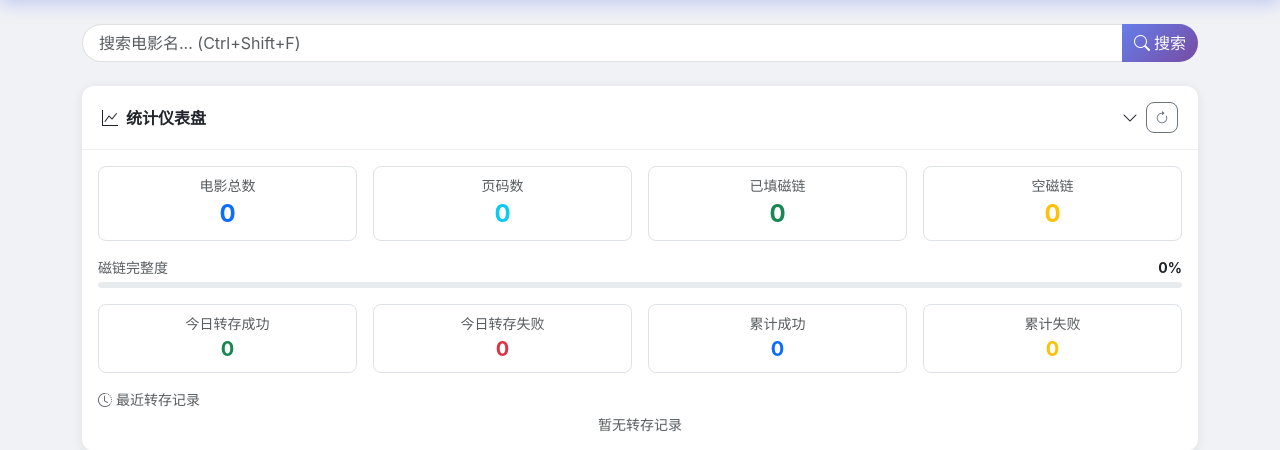
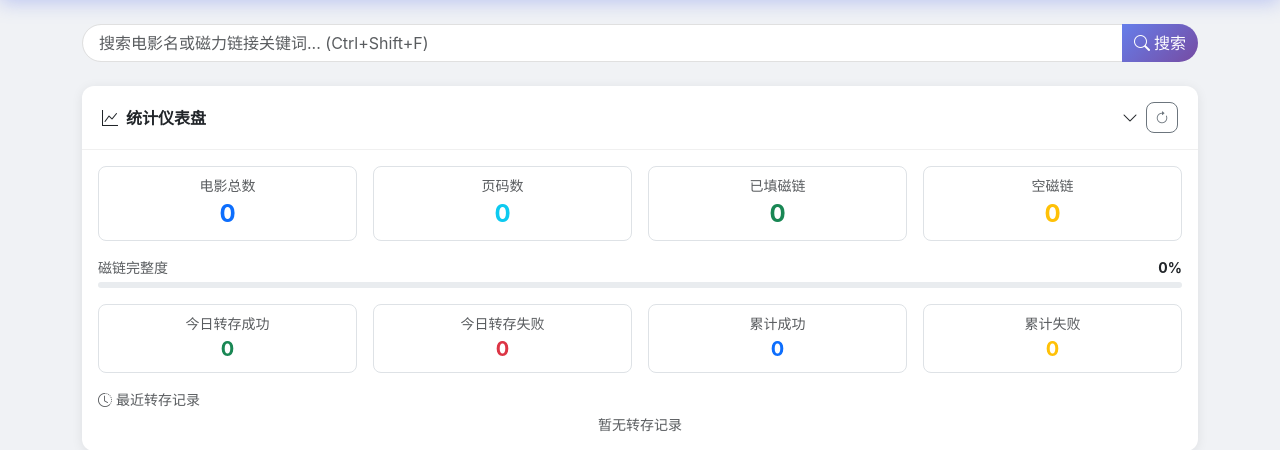
Before and after one commit to DTQEight/115transfer, a Flask app: page / in a window 1280 px wide. Shown: the part 56-506 px from the top of the page. Run offline with Flask 3, Linux system fonts and the light colour scheme; the visitor is signed in with stand-in values (Sample User, id 1); data that the repository does not hold is empty.

Commit message:
fix: 搜索电影页支持按磁力链接关键词搜索
- /search 路由: 电影名 OR 磁力链接 列匹配(原只搜电影名)

- index + search 页 placeholder 提示可搜磁力链关键词

```diff
--- a/app.py
+++ b/app.py
@@ -736,7 +736,12 @@ def search():
         if not keyword or df.empty:
             return redirect(url_for('index'))
 
-        mask = df['电影名'].str.lower().str.contains(keyword.lower(), na=False, regex=False)
+        kw = keyword.lower()
+        name_mask = df['电影名'].astype(str).str.lower().str.contains(kw, na=False, regex=False)
+        magnet_mask = pd.Series([False] * len(df))
+        if '磁力链接' in df.columns:
+            magnet_mask = df['磁力链接'].astype(str).str.lower().str.contains(kw, na=False, regex=False)
+        mask = name_mask | magnet_mask
         result_df = df[mask]
         movies = build_movie_list(result_df)
 
--- a/templates/index.html
+++ b/templates/index.html
@@ -358,7 +358,7 @@
 
         <form action="/search" method="get" class="mb-4">
             <div class="input-group search-box">
-                <input type="text" name="keyword" id="searchInput" class="form-control" placeholder="搜索电影名... (Ctrl+Shift+F)" value="" autocomplete="off">
+                <input type="text" name="keyword" id="searchInput" class="form-control" placeholder="搜索电影名或磁力链接关键词... (Ctrl+Shift+F)" value="" autocomplete="off">
                 <button type="submit" class="btn btn-primary">
                     <i class="bi bi-search me-1"></i>搜索
                 </button>
--- a/templates/search.html
+++ b/templates/search.html
@@ -12,7 +12,7 @@
 
         <form action="/search" method="get" class="mb-4">
             <div class="input-group search-box">
-                <input type="text" name="keyword" class="form-control" placeholder="搜索电影名..." value="{{ keyword }}">
+                <input type="text" name="keyword" class="form-control" placeholder="搜索电影名或磁力链接关键词..." value="{{ keyword }}">
                 <button type="submit" class="btn btn-primary">
                     <i class="bi bi-search me-1"></i>搜索
                 </button>
```
